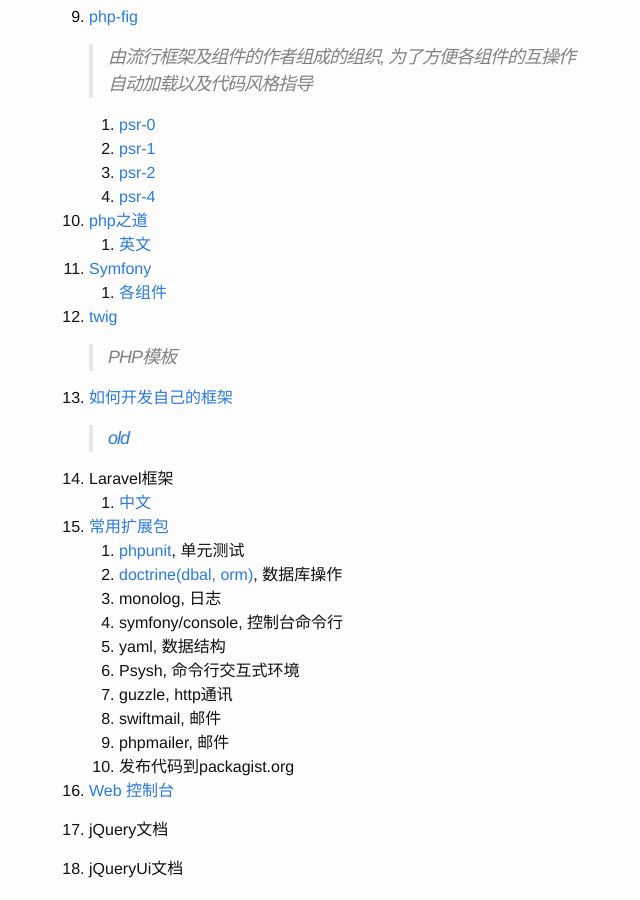
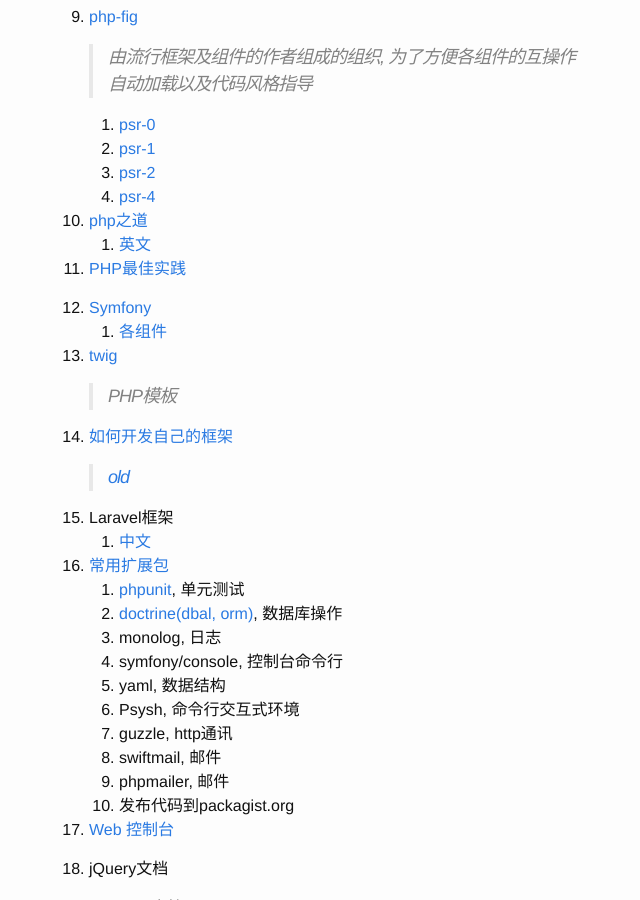
Before and after one commit to windqyoung/windqyoung.github.io, a Jekyll site: the page built from _posts/2016-03-29-readings-for-study-php.md, in a window 1280 px wide and 900 px high, scrolled down 795 px. Shown: the whole window, without its empty margins (241-881 px from the left). Built offline with Jekyll 4.4.1, drawn with Linux system fonts in a browser that asks for light colours; nearby versions of some CDN libraries; comment, search, counter and statistics services are not loaded.

Commit message:
add php best practise

```diff
--- a/_posts/2016-03-29-readings-for-study-php.md
+++ b/_posts/2016-03-29-readings-for-study-php.md
@@ -48,6 +48,8 @@
 
 1. [php之道](http://laravel-china.github.io/php-the-right-way/)
     1. [英文](http://www.phptherightway.com/)
+
+1. [PHP最佳实践](https://phpbestpractices.org/)
 
 1. [Symfony](http://symfony.com/doc/current/book/index.html)
     1. [各组件](http://symfony.com/doc/current/components/index.html)
```
